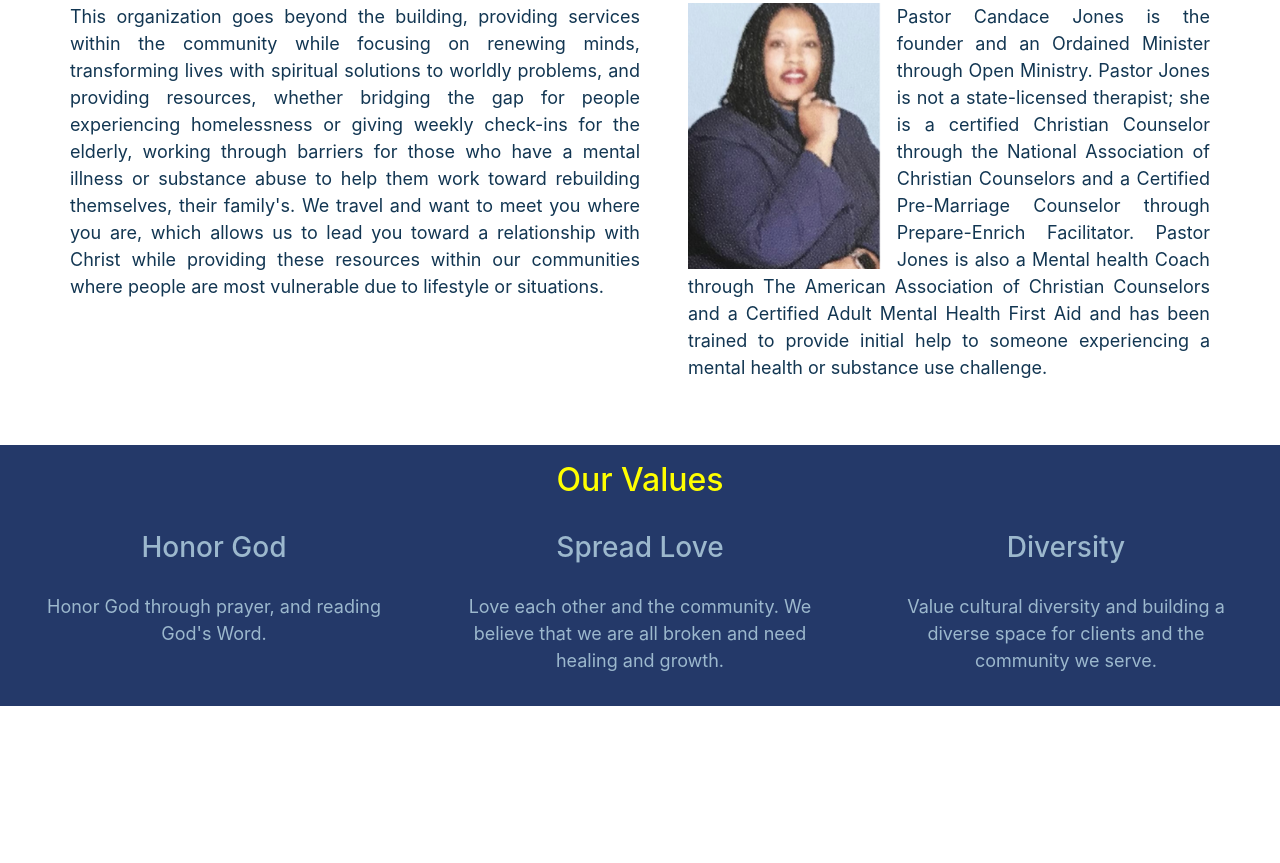
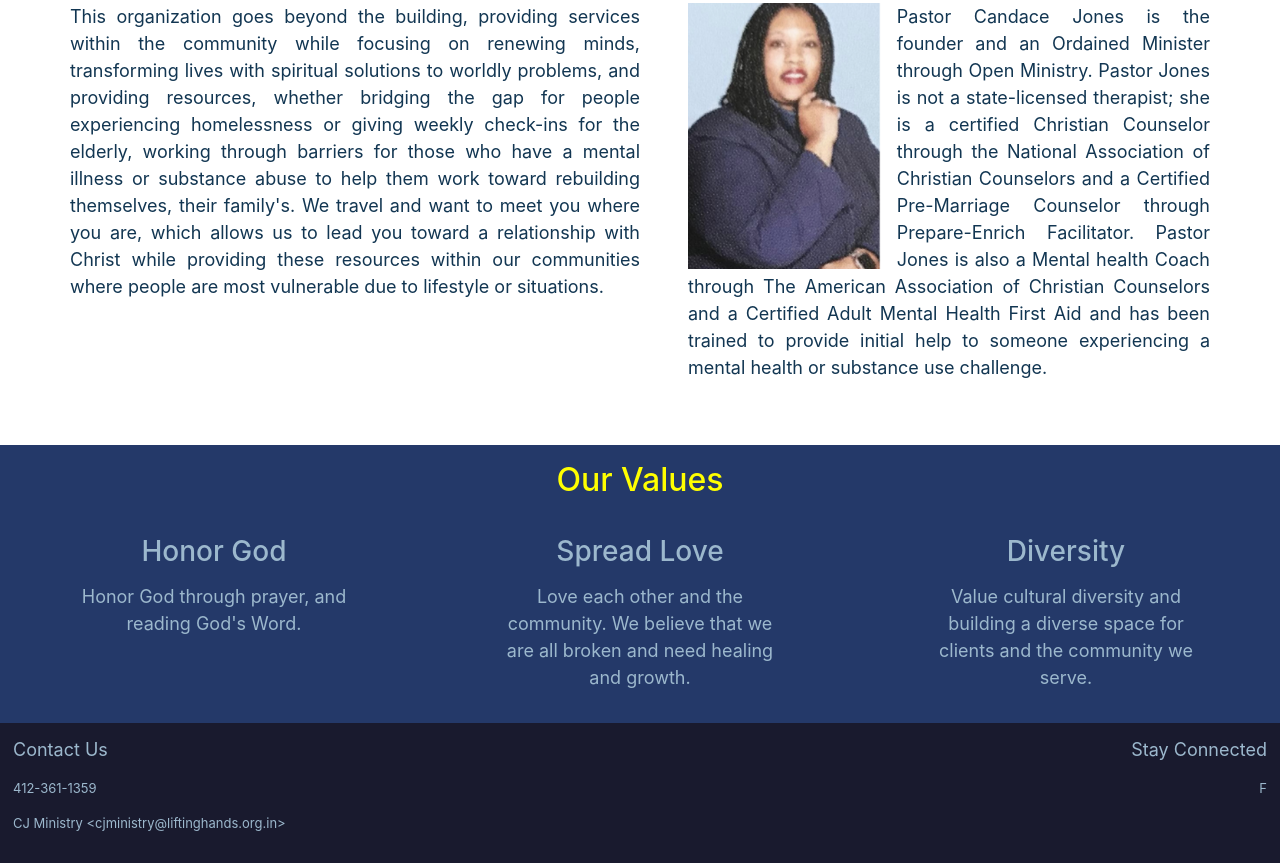
Before and after one commit to Yuxiang-Huang/CJ-Ministry-Team-9, a plain HTML site: page index.html in a window 1280 px wide. Shown: the part 606-1469 px from the top of the page. Before the commit the page ends 1312 px from the top, so only its background shows below. Drawn offline with nearby package versions, Linux system fonts and the light colour scheme.

Commit message:
Add the footer

```diff
--- a/css/style.css
+++ b/css/style.css
@@ -27,8 +27,12 @@ nav {
   background-color: var(--highlightYellow);
 }
 
-#pageLinks {
+#navLinks {
   width: 600px; /* possibly better to use fix pixel size than percentage */
+}
+
+.nav-link {
+  font-size: 1em;
 }
 /* #endregion */
 
@@ -85,7 +89,6 @@ header {
 /* #endregion */
 
 /* #region About Us and Leadership */
-
 #AboutUs {
   color: var(--normalTextColor);
   padding: 3em 0 3em 0;
@@ -132,17 +135,17 @@ header {
 #OurValuesTitle {
   color: var(--highlightYellow);
   text-align: center;
-  margin-bottom: 1em;
 }
 
 .valueTitle {
   color: #9cb8cd;
   text-align: center;
-  margin-bottom: 1em;
+  margin-top: 1em;
+  margin-bottom: 0.5em;
 }
 
 .valueDescriptionWrapper {
-  width: 23em;
+  width: 70%;
   margin-left: auto;
   margin-right: auto;
 }
@@ -152,6 +155,20 @@ header {
   font-size: large;
   text-align: center;
 }
+/* #endregion */
+
+/* #region Footer */
+footer {
+  background-color: #191a2e;
+  color: #9cb8cd;
+  font-size: small;
+  padding: 1em;
+}
+
+#FooterHeaderRow {
+  font-size: large;
+}
+
 /* #endregion */
 
 @media (max-width: 991px) {
--- a/index.html
+++ b/index.html
@@ -64,7 +64,7 @@
       <!-- class names and id necessary for the function -->
       <div class="collapse navbar-collapse" id="navbarSupportedContent">
         <!-- d-flex justify-content-around for space between each link -->
-        <ul class="navbar-nav d-flex justify-content-around" id="pageLinks">
+        <ul class="navbar-nav d-flex justify-content-around" id="navLinks">
           <a class="nav-link active" href="#">Home</a>
           <li class="nav-item dropdown">
             <a
@@ -84,14 +84,11 @@
               <a class="dropdown-item" href="#">Mental Abuses</a>
             </div>
           </li>
-          <li class="navbar-nav">
-            <a class="nav-link active" href="#">Home</a>
-          </li>
           <li class="nav-item">
             <a class="nav-link active" href="#">Faith</a>
           </li>
           <li class="nav-item">
-            <a class="nav-link active" href="#">Volunteer / Donate</a>
+            <a class="nav-link active" href="#">You Can Help</a>
           </li>
         </ul>
       </div>
@@ -192,5 +189,17 @@
         </div>
       </div>
     </section>
+
+    <footer>
+      <div id="FooterHeaderRow" class="d-flex justify-content-between">
+        <p>Contact Us</p>
+        <p>Stay Connected</p>
+      </div>
+      <div class="d-flex justify-content-between">
+        <p>412-361-1359</p>
+        <p>F</p>
+      </div>
+      <p>CJ Ministry &lt;cjministry@liftinghands.org.in&gt;</p>
+    </footer>
   </body>
 </html>
```
